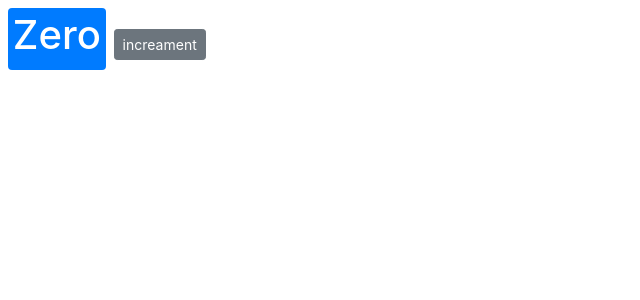
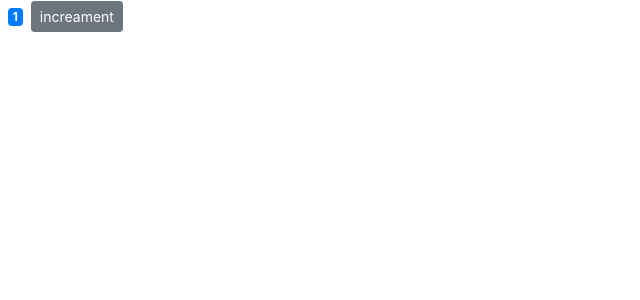
Before and after one commit to marksikaundi/reactjs-tutorials, a React (Create React App) app: page / in a window 1280 px wide. Shown: the top 300 px of the page, without its empty margins (0-640 px from the left). Built offline with nearby package versions, Linux system fonts and the light colour scheme.

Commit message:
dynamic classes

```diff
--- a/src/components/counter.jsx
+++ b/src/components/counter.jsx
@@ -3,12 +3,16 @@
 
 class Counter extends Component {
     state = {
-        count: 0,
+        count: 1,
     };
     render() {
+
+        let classes = "badge m-2 badge-";
+        classes += (this.state.count === 0) ? "warning" : "primary"
         return (
+
             <div>
-                <span className='badge badge-primary m-2'>{this.formatCount()}</span>
+                <span className={classes}>{this.formatCount()}</span>
                 <button className='btn btn-secondary btn-sm'>increament</button>
             </div>
 
```
